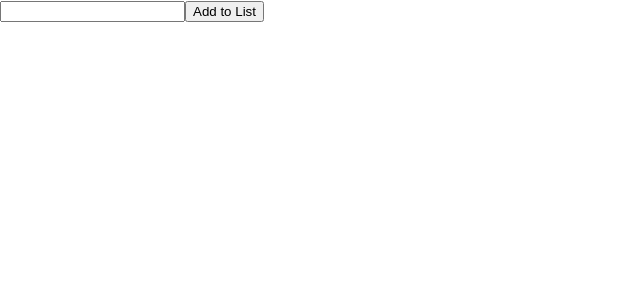
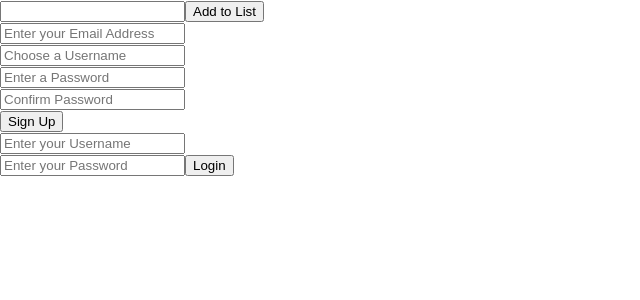
Before and after one commit to BSalemi/MyTasks, a React (Create React App) app: page / in a window 1280 px wide. Shown: the top 300 px of the page, without its empty margins (0-640 px from the left). Built offline with nearby package versions, Linux system fonts and the light colour scheme.

Commit message:
imported UserContainer in App.js. Added placeholders for Username and Password inputs in LoginForm component and changed name attributes to username and password. Changed the text for placeholder in SignupForm component.

```diff
--- a/src/App.js
+++ b/src/App.js
@@ -1,12 +1,14 @@
 import React from 'react';
 import './App.css';
 import TasksContainer from './containers/TasksContainer.js'
+import UserContainer from './containers/UserContainer.js'
 
 class App extends React.Component{
   render(){
     return(
       <div id="app">
         <TasksContainer/>
+        <UserContainer/>
       </div>
     )
   }
--- a/src/components/LoginForm.js
+++ b/src/components/LoginForm.js
@@ -5,9 +5,9 @@ class LoginForm extends React.Component{
         return(
             <div id="login-form">
                 <form>
-                    <input type="text" name="Enter your Username"/>
+                    <input type="text" name="username" placeholder="Enter your Username"/>
                     <br/>
-                    <input type="password" name="Enter your Password"/>
+                    <input type="password" name="password" placeholder="Enter your Password"/>
                     <input type="submit" value="Login"/>
                 </form>
             </div>
--- a/src/components/SignupForm.js
+++ b/src/components/SignupForm.js
@@ -15,7 +15,7 @@ class SignupForm extends React.Component {
                 <form>
                     <input type="text" name="emailAddress" placeholder="Enter your Email Address"/>
                     <br/>
-                    <input type="text" name="username" placeholder="Select a Username"/>
+                    <input type="text" name="username" placeholder="Choose a Username"/>
                     <br/>
                     <input type="password" name="password" placeholder="Enter a Password"/>
                     <br/>
```
Also changed, not shown: 1 other file (tests, documents, lock files or other folders).
